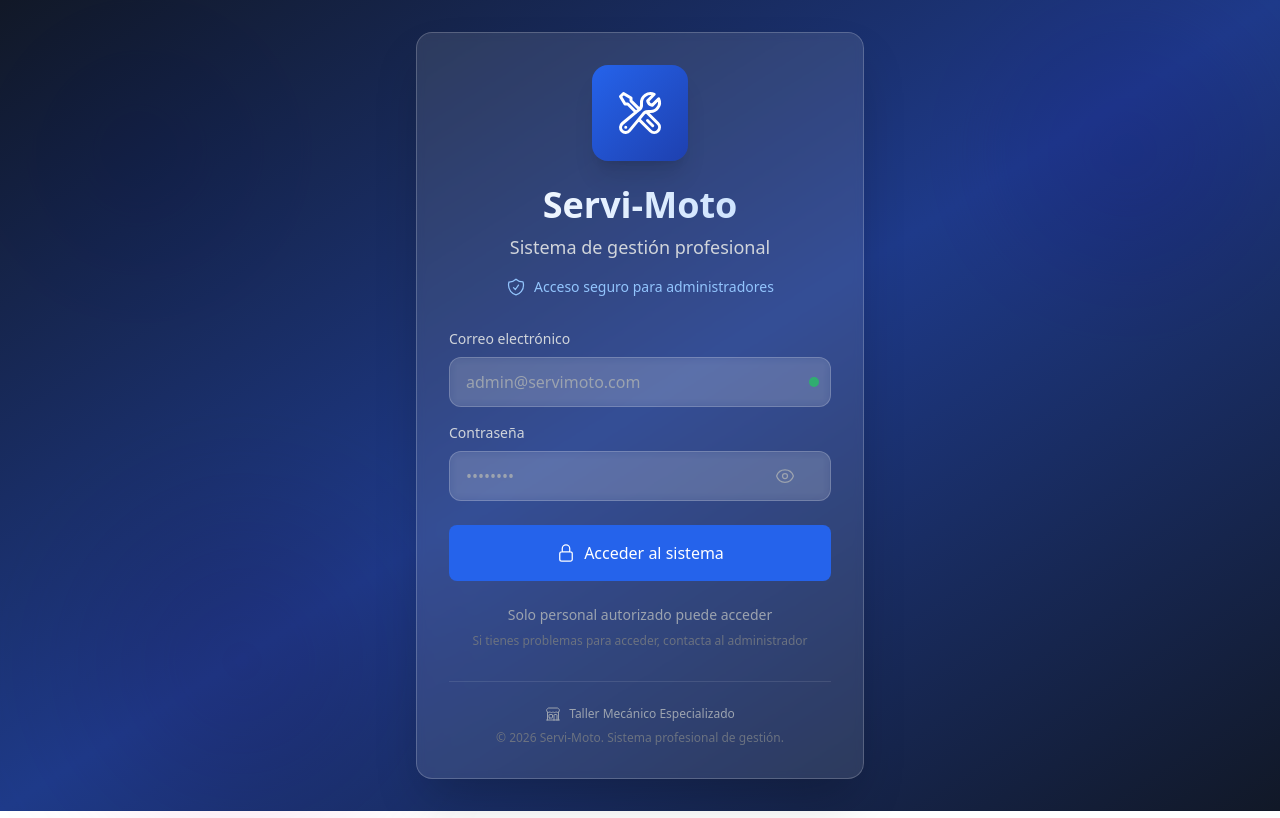
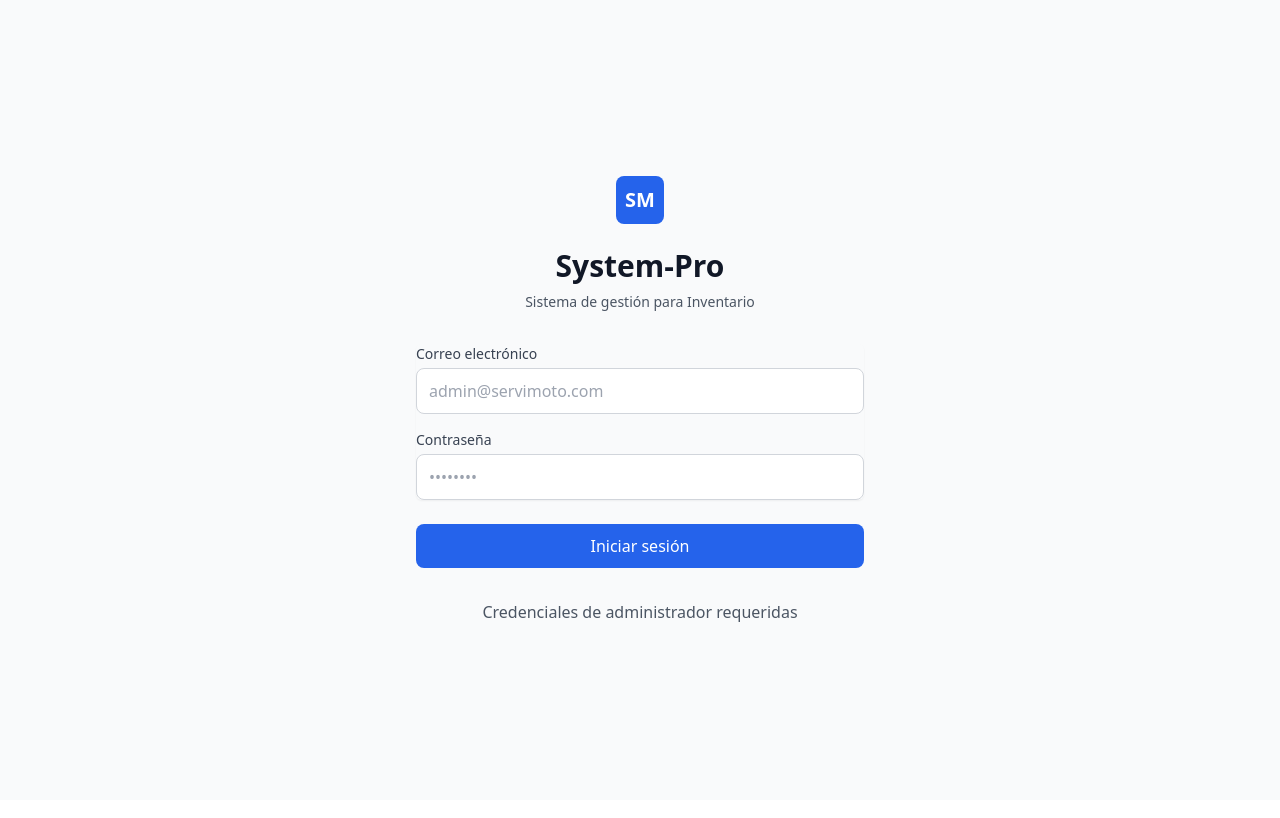
Before and after one commit to AndesRo/servimotomolina, a React (Vite) app: page /login in a window 1280 px wide. Built offline with nearby package versions, Linux system fonts and the light colour scheme.

Commit message:
modificacion

```diff
--- a/src/pages/Login.jsx
+++ b/src/pages/Login.jsx
@@ -1,21 +1,12 @@
 import React, { useState } from 'react'
 import { useNavigate } from 'react-router-dom'
 import { useAppContext } from '../context/AppContext'
-import {
-  LockClosedIcon,
-  WrenchScrewdriverIcon,
-  ShieldCheckIcon,
-  EyeIcon,
-  EyeSlashIcon,
-  BuildingStorefrontIcon
-} from '@heroicons/react/24/outline'
 
 const Login = () => {
   const [email, setEmail] = useState('')
   const [password, setPassword] = useState('')
   const [error, setError] = useState('')
   const [loading, setLoading] = useState(false)
-  const [showPassword, setShowPassword] = useState(false)
   const { login } = useAppContext()
   const navigate = useNavigate()
 
@@ -28,53 +19,39 @@ const Login = () => {
       await login(email, password)
       navigate('/')
     } catch (err) {
-      setError('Credenciales incorrectas. Verifica tu email y contraseña.')
+      setError('Credenciales incorrectas')
     } finally {
       setLoading(false)
     }
   }
 
   return (
-    <div className="min-h-screen-safe flex items-center justify-center bg-gradient-to-br from-gray-900 via-blue-900 to-gray-900 py-4 sm:py-8 px-4 safe-area-padding">
-      {/* Elementos decorativos */}
-      <div className="absolute inset-0 bg-grid-white/[0.02] bg-grid opacity-20"></div>
-      <div className="absolute top-0 left-0 w-48 h-48 sm:w-72 sm:h-72 bg-blue-500 rounded-full mix-blend-multiply filter blur-3xl opacity-20 animate-blob"></div>
-      <div className="absolute top-0 right-0 w-48 h-48 sm:w-72 sm:h-72 bg-purple-500 rounded-full mix-blend-multiply filter blur-3xl opacity-20 animate-blob animation-delay-2000"></div>
-      <div className="absolute -bottom-8 left-20 w-48 h-48 sm:w-72 sm:h-72 bg-pink-500 rounded-full mix-blend-multiply filter blur-3xl opacity-20 animate-blob animation-delay-4000"></div>
-
-      <div className="relative w-full max-w-md space-y-8 backdrop-blur-sm bg-white/10 dark:bg-gray-900/50 p-4 sm:p-6 md:p-8 rounded-xl sm:rounded-2xl shadow-2xl border border-white/20">
-        <div className="text-center">
-          <div className="mx-auto h-16 w-16 sm:h-20 sm:w-20 md:h-24 md:w-24 bg-gradient-to-br from-blue-600 to-blue-800 rounded-xl sm:rounded-2xl flex items-center justify-center shadow-xl mb-4 sm:mb-6">
-            <WrenchScrewdriverIcon className="w-8 h-8 sm:w-10 sm:h-10 md:w-12 md:h-12 text-white" />
+    <div className="min-h-screen flex items-center justify-center bg-gray-50 dark:bg-gray-900 py-12 px-4 sm:px-6 lg:px-8">
+      <div className="max-w-md w-full space-y-8">
+        <div>
+          <div className="mx-auto h-12 w-12 bg-blue-600 rounded-lg flex items-center justify-center">
+            <span className="text-white font-bold text-xl">SM</span>
           </div>
-          <h2 className="text-2xl sm:text-3xl md:text-4xl font-bold bg-gradient-to-r from-white to-blue-200 bg-clip-text text-transparent">
-            Servi-Moto
+          <h2 className="mt-6 text-center text-3xl font-extrabold text-gray-900 dark:text-white">
+           System-Pro
           </h2>
-          <p className="mt-2 text-center text-sm sm:text-base md:text-lg text-gray-300">
-            Sistema de gestión profesional
+          <p className="mt-2 text-center text-sm text-gray-600 dark:text-gray-400">
+            Sistema de gestión para Inventario
           </p>
-          <div className="mt-3 sm:mt-4 flex items-center justify-center space-x-2 text-blue-300">
-            <ShieldCheckIcon className="w-4 h-4 sm:w-5 sm:h-5" />
-            <span className="text-xs sm:text-sm">Acceso seguro para administradores</span>
-          </div>
         </div>
 
-        <form className="mt-4 sm:mt-6 md:mt-8 space-y-4 sm:space-y-6" onSubmit={handleSubmit}>
+        <form className="mt-8 space-y-6" onSubmit={handleSubmit}>
           {error && (
-            <div className="alert alert-error animate-slide-in">
-              <div className="flex items-center">
-                <LockClosedIcon className="w-4 h-4 sm:w-5 sm:h-5 mr-2" />
+            <div className="bg-red-100 dark:bg-red-900/30 border border-red-400 dark:border-red-700 text-red-700 dark:text-red-300 px-4 py-3 rounded">
               {error}
-              </div>
             </div>
           )}
 
-          <div className="space-y-3 sm:space-y-4">
+          <div className="rounded-md shadow-sm space-y-4">
             <div>
-              <label htmlFor="email" className="input-label text-gray-300">
+              <label htmlFor="email" className="block text-sm font-medium text-gray-700 dark:text-gray-300">
                 Correo electrónico
               </label>
-              <div className="relative">
               <input
                 id="email"
                 name="email"
@@ -83,43 +60,26 @@ const Login = () => {
                 required
                 value={email}
                 onChange={(e) => setEmail(e.target.value)}
-                  className="w-full px-3 sm:px-4 py-2.5 sm:py-3 bg-white/10 border border-white/20 rounded-lg sm:rounded-xl text-white placeholder-gray-400 focus:outline-none focus:ring-2 focus:ring-blue-500 focus:border-transparent backdrop-blur-sm text-sm sm:text-base"
+                className="input-field mt-1"
                 placeholder="admin@servimoto.com"
               />
-                <div className="absolute right-3 top-1/2 transform -translate-y-1/2">
-                  <div className="w-2 h-2 sm:w-2.5 sm:h-2.5 bg-green-500 rounded-full animate-pulse"></div>
-                </div>
-              </div>
             </div>
 
             <div>
-              <label htmlFor="password" className="input-label text-gray-300">
+              <label htmlFor="password" className="block text-sm font-medium text-gray-700 dark:text-gray-300">
                 Contraseña
               </label>
-              <div className="relative">
               <input
                 id="password"
                 name="password"
-                  type={showPassword ? "text" : "password"}
+                type="password"
                 autoComplete="current-password"
                 required
                 value={password}
                 onChange={(e) => setPassword(e.target.value)}
-                  className="w-full px-3 sm:px-4 py-2.5 sm:py-3 bg-white/10 border border-white/20 rounded-lg sm:rounded-xl text-white placeholder-gray-400 focus:outline-none focus:ring-2 focus:ring-blue-500 focus:border-transparent backdrop-blur-sm text-sm sm:text-base pr-10 sm:pr-12"
+                className="input-field mt-1"
                 placeholder="••••••••"
               />
-                <button
-                  type="button"
-                  onClick={() => setShowPassword(!showPassword)}
-                  className="absolute right-3 top-1/2 transform -translate-y-1/2 text-gray-400 hover:text-white"
-                >
-                  {showPassword ? (
-                    <EyeSlashIcon className="w-4 h-4 sm:w-5 sm:h-5" />
-                  ) : (
-                    <EyeIcon className="w-4 h-4 sm:w-5 sm:h-5" />
-                  )}
-                </button>
-              </div>
             </div>
           </div>
 
@@ -127,69 +87,24 @@ const Login = () => {
             <button
               type="submit"
               disabled={loading}
-              className="w-full btn-primary flex items-center justify-center gap-2 py-3 sm:py-4 text-sm sm:text-base"
+              className="w-full btn-primary flex justify-center items-center disabled:opacity-50"
             >
               {loading ? (
                 <>
-                  <div className="animate-spin rounded-full h-4 w-4 sm:h-5 sm:w-5 border-b-2 border-white"></div>
-                  <span>Verificando...</span>
+                  <div className="animate-spin rounded-full h-4 w-4 border-b-2 border-white mr-2"></div>
+                  Verificando...
                 </>
               ) : (
-                <>
-                  <LockClosedIcon className="w-4 h-4 sm:w-5 sm:h-5" />
-                  <span>Acceder al sistema</span>
-                </>
+                'Iniciar sesión'
               )}
             </button>
           </div>
-
-          <div className="text-center">
-            <p className="text-xs sm:text-sm text-gray-400">
-              Solo personal autorizado puede acceder
-            </p>
-            <p className="text-xs text-gray-500 mt-1 sm:mt-2">
-              Si tienes problemas para acceder, contacta al administrador
-            </p>
-          </div>
         </form>
 
-        <div className="text-center pt-4 sm:pt-6 border-t border-white/10">
-          <div className="flex items-center justify-center space-x-2 text-gray-400 mb-2">
-            <BuildingStorefrontIcon className="w-4 h-4" />
-            <span className="text-xs">Taller Mecánico Especializado</span>
-          </div>
-          <p className="text-xs text-gray-500">
-            © {new Date().getFullYear()} Servi-Moto. Sistema profesional de gestión.
-          </p>
+        <div className="text-center text-sm text-gray-600 dark:text-gray-400">
+          <p>Credenciales de administrador requeridas</p>
         </div>
       </div>
-
-      {/* Estilos para animaciones */}
-      <style jsx>{`
-        @keyframes blob {
-          0% {
-            transform: translate(0px, 0px) scale(1);
-          }
-          33% {
-            transform: translate(20px, -30px) scale(1.1);
-          }
-          66% {
-            transform: translate(-15px, 15px) scale(0.9);
-          }
-          100% {
-            transform: translate(0px, 0px) scale(1);
-          }
-        }
-        .animate-blob {
-          animation: blob 7s infinite;
-        }
-        .animation-delay-2000 {
-          animation-delay: 2s;
-        }
-        .animation-delay-4000 {
-          animation-delay: 4s;
-        }
-      `}</style>
     </div>
   )
 }
```
Lines whose indentation alone changed are shown as unchanged.
